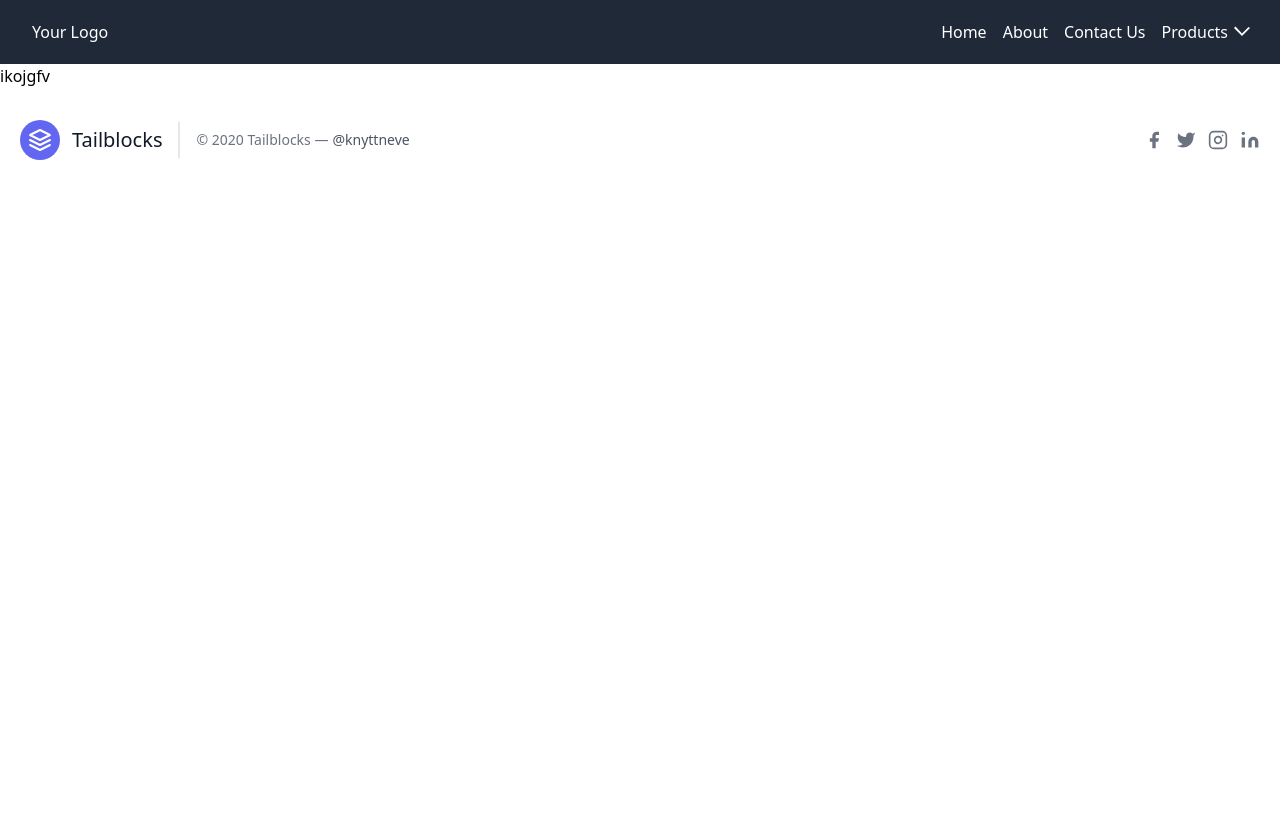
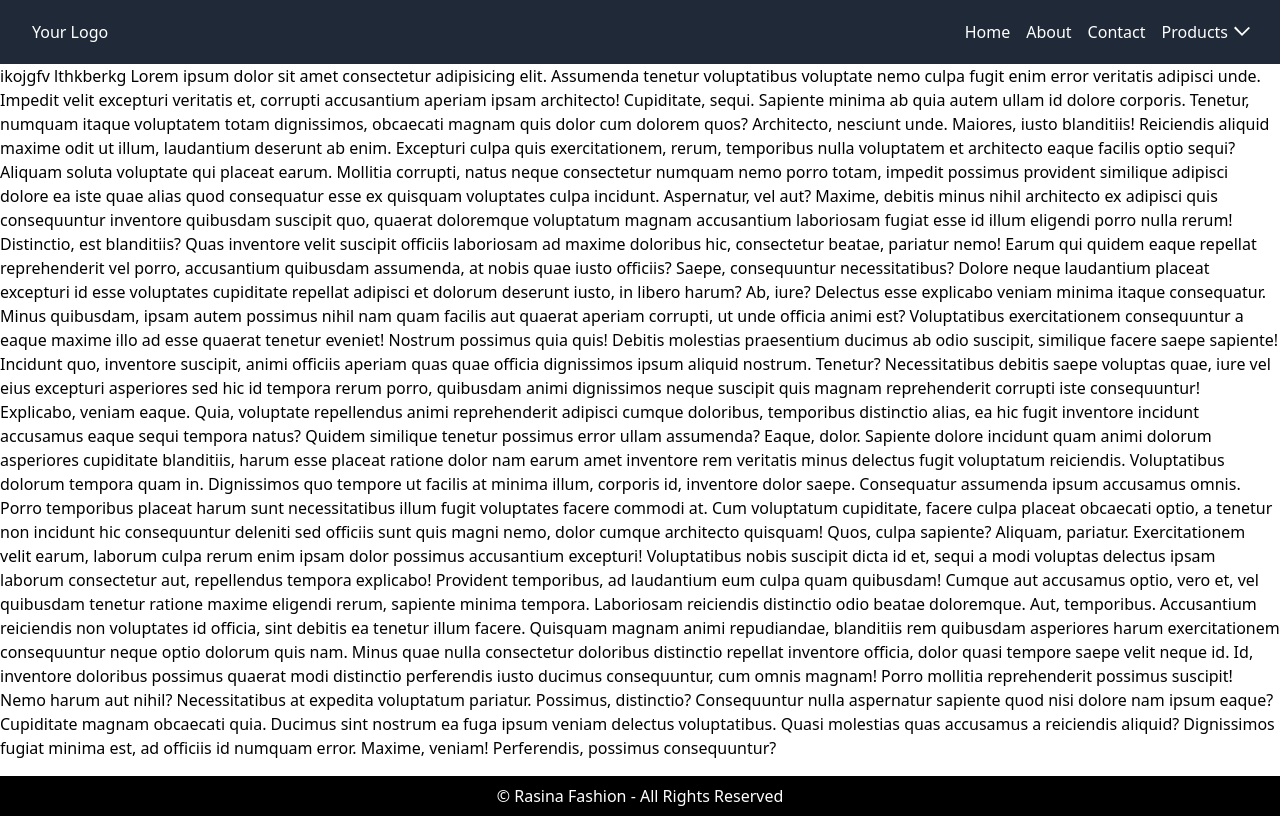
Before and after one commit to Shadow-Blaxe-123/Rasina-Fashion, a Next.js app: page / in a window 1280 px wide. Built offline with nearby package versions, Linux system fonts and the light colour scheme.

Commit message:
Done with <Footer>. Will start working on Navbar design bug.

```diff
--- a/pages/components/Footer.js
+++ b/pages/components/Footer.js
@@ -2,93 +2,18 @@ import React from "react";
 
 function Footer() {
   return (
-    <footer class="text-gray-600 body-font">
-      <div class="container px-5 py-8 mx-auto flex items-center sm:flex-row flex-col">
-        <a class="flex title-font font-medium items-center md:justify-start justify-center text-gray-900">
-          <svg
-            xmlns="http://www.w3.org/2000/svg"
-            fill="none"
-            stroke="currentColor"
-            stroke-linecap="round"
-            stroke-linejoin="round"
-            stroke-width="2"
-            class="w-10 h-10 text-white p-2 bg-indigo-500 rounded-full"
-            viewBox="0 0 24 24"
-          >
-            <path d="M12 2L2 7l10 5 10-5-10-5zM2 17l10 5 10-5M2 12l10 5 10-5"></path>
-          </svg>
-          <span class="ml-3 text-xl">Tailblocks</span>
-        </a>
-        <p class="text-sm text-gray-500 sm:ml-4 sm:pl-4 sm:border-l-2 sm:border-gray-200 sm:py-2 sm:mt-0 mt-4">
-          © 2020 Tailblocks —
-          <a
-            href="https://twitter.com/knyttneve"
-            class="text-gray-600 ml-1"
-            rel="noopener noreferrer"
-            target="_blank"
-          >
-            @knyttneve
-          </a>
-        </p>
-        <span class="inline-flex sm:ml-auto sm:mt-0 mt-4 justify-center sm:justify-start">
-          <a class="text-gray-500">
-            <svg
-              fill="currentColor"
-              stroke-linecap="round"
-              stroke-linejoin="round"
-              stroke-width="2"
-              class="w-5 h-5"
-              viewBox="0 0 24 24"
-            >
-              <path d="M18 2h-3a5 5 0 00-5 5v3H7v4h3v8h4v-8h3l1-4h-4V7a1 1 0 011-1h3z"></path>
-            </svg>
-          </a>
-          <a class="ml-3 text-gray-500">
-            <svg
-              fill="currentColor"
-              stroke-linecap="round"
-              stroke-linejoin="round"
-              stroke-width="2"
-              class="w-5 h-5"
-              viewBox="0 0 24 24"
-            >
-              <path d="M23 3a10.9 10.9 0 01-3.14 1.53 4.48 4.48 0 00-7.86 3v1A10.66 10.66 0 013 4s-4 9 5 13a11.64 11.64 0 01-7 2c9 5 20 0 20-11.5a4.5 4.5 0 00-.08-.83A7.72 7.72 0 0023 3z"></path>
-            </svg>
-          </a>
-          <a class="ml-3 text-gray-500">
-            <svg
-              fill="none"
-              stroke="currentColor"
-              stroke-linecap="round"
-              stroke-linejoin="round"
-              stroke-width="2"
-              class="w-5 h-5"
-              viewBox="0 0 24 24"
-            >
-              <rect width="20" height="20" x="2" y="2" rx="5" ry="5"></rect>
-              <path d="M16 11.37A4 4 0 1112.63 8 4 4 0 0116 11.37zm1.5-4.87h.01"></path>
-            </svg>
-          </a>
-          <a class="ml-3 text-gray-500">
-            <svg
-              fill="currentColor"
-              stroke="currentColor"
-              stroke-linecap="round"
-              stroke-linejoin="round"
-              stroke-width="0"
-              class="w-5 h-5"
-              viewBox="0 0 24 24"
-            >
-              <path
-                stroke="none"
-                d="M16 8a6 6 0 016 6v7h-4v-7a2 2 0 00-2-2 2 2 0 00-2 2v7h-4v-7a6 6 0 016-6zM2 9h4v12H2z"
-              ></path>
-              <circle cx="4" cy="4" r="2" stroke="none"></circle>
-            </svg>
-          </a>
-        </span>
-      </div>
-    </footer>
+    <>
+      {/* <footer class="text-gray-400 body-font mt-4 bottom-0 bg-black ">
+        <div class="container px-3 py-2 mx-auto flex justify-center items-center sm:flex-row flex-col">
+          <p class="text-sm text-gray-500 sm:ml-4 sm:pl-4 sm:py-2 sm:mt-0 py-2 text-center">
+            © Rasina Fashion - All Rights Reserved
+          </p>
+        </div>
+      </footer> */}
+      <footer className="bg-black text-white text-center p-2 bottom-0 mt-4">
+        <p>© Rasina Fashion - All Rights Reserved</p>
+      </footer>
+    </>
   );
 }
 
--- a/pages/components/Navbar.js
+++ b/pages/components/Navbar.js
@@ -12,7 +12,7 @@ const Navbar = () => {
   };
 
   return (
-    <nav className="bg-gray-800 text-white">
+    <nav className="bg-gray-800 text-white top-0 fixed w-full mb-8 -z-10">
       <div className="max-w-7xl mx-auto px-4 sm:px-6 lg:px-8">
         <div className="flex items-center justify-between h-16">
           <div className="flex items-center">
@@ -60,7 +60,7 @@ const Navbar = () => {
             <div className="ml-10 flex items-baseline space-x-4">
               <Link href="/">Home</Link>
               <Link href="/about">About</Link>
-              <Link href="/contact">Contact Us</Link>
+              <Link href="/contact">Contact</Link>
               {/* Products dropdown */}
               <div className="relative inline-block text-left">
                 <button
--- a/pages/index.js
+++ b/pages/index.js
@@ -1,15 +1,82 @@
-import Head from "next/head"
+import Head from "next/head";
 
 export default function Home() {
   return (
     <>
-    <Head>
-      <title>Rasina Fashion</title>
-      <link rel="shortcut icon" href="/favicon.ico" type="image/x-icon" />
-    </Head>
+      <Head>
+        <title>Rasina Fashion</title>
+        <link rel="shortcut icon" href="/favicon.ico" type="image/x-icon" />
+      </Head>
 
-    <p>ikojgfv</p>
+      <p className="mt-16">
+        ikojgfv lthkberkg Lorem ipsum dolor sit amet consectetur adipisicing
+        elit. Assumenda tenetur voluptatibus voluptate nemo culpa fugit enim
+        error veritatis adipisci unde. Impedit velit excepturi veritatis et,
+        corrupti accusantium aperiam ipsam architecto! Cupiditate, sequi.
+        Sapiente minima ab quia autem ullam id dolore corporis. Tenetur, numquam
+        itaque voluptatem totam dignissimos, obcaecati magnam quis dolor cum
+        dolorem quos? Architecto, nesciunt unde. Maiores, iusto blanditiis!
+        Reiciendis aliquid maxime odit ut illum, laudantium deserunt ab enim.
+        Excepturi culpa quis exercitationem, rerum, temporibus nulla voluptatem
+        et architecto eaque facilis optio sequi? Aliquam soluta voluptate qui
+        placeat earum. Mollitia corrupti, natus neque consectetur numquam nemo
+        porro totam, impedit possimus provident similique adipisci dolore ea
+        iste quae alias quod consequatur esse ex quisquam voluptates culpa
+        incidunt. Aspernatur, vel aut? Maxime, debitis minus nihil architecto ex
+        adipisci quis consequuntur inventore quibusdam suscipit quo, quaerat
+        doloremque voluptatum magnam accusantium laboriosam fugiat esse id illum
+        eligendi porro nulla rerum! Distinctio, est blanditiis? Quas inventore
+        velit suscipit officiis laboriosam ad maxime doloribus hic, consectetur
+        beatae, pariatur nemo! Earum qui quidem eaque repellat reprehenderit vel
+        porro, accusantium quibusdam assumenda, at nobis quae iusto officiis?
+        Saepe, consequuntur necessitatibus? Dolore neque laudantium placeat
+        excepturi id esse voluptates cupiditate repellat adipisci et dolorum
+        deserunt iusto, in libero harum? Ab, iure? Delectus esse explicabo
+        veniam minima itaque consequatur. Minus quibusdam, ipsam autem possimus
+        nihil nam quam facilis aut quaerat aperiam corrupti, ut unde officia
+        animi est? Voluptatibus exercitationem consequuntur a eaque maxime illo
+        ad esse quaerat tenetur eveniet! Nostrum possimus quia quis! Debitis
+        molestias praesentium ducimus ab odio suscipit, similique facere saepe
+        sapiente! Incidunt quo, inventore suscipit, animi officiis aperiam quas
+        quae officia dignissimos ipsum aliquid nostrum. Tenetur? Necessitatibus
+        debitis saepe voluptas quae, iure vel eius excepturi asperiores sed hic
+        id tempora rerum porro, quibusdam animi dignissimos neque suscipit quis
+        magnam reprehenderit corrupti iste consequuntur! Explicabo, veniam
+        eaque. Quia, voluptate repellendus animi reprehenderit adipisci cumque
+        doloribus, temporibus distinctio alias, ea hic fugit inventore incidunt
+        accusamus eaque sequi tempora natus? Quidem similique tenetur possimus
+        error ullam assumenda? Eaque, dolor. Sapiente dolore incidunt quam animi
+        dolorum asperiores cupiditate blanditiis, harum esse placeat ratione
+        dolor nam earum amet inventore rem veritatis minus delectus fugit
+        voluptatum reiciendis. Voluptatibus dolorum tempora quam in. Dignissimos
+        quo tempore ut facilis at minima illum, corporis id, inventore dolor
+        saepe. Consequatur assumenda ipsum accusamus omnis. Porro temporibus
+        placeat harum sunt necessitatibus illum fugit voluptates facere commodi
+        at. Cum voluptatum cupiditate, facere culpa placeat obcaecati optio, a
+        tenetur non incidunt hic consequuntur deleniti sed officiis sunt quis
+        magni nemo, dolor cumque architecto quisquam! Quos, culpa sapiente?
+        Aliquam, pariatur. Exercitationem velit earum, laborum culpa rerum enim
+        ipsam dolor possimus accusantium excepturi! Voluptatibus nobis suscipit
+        dicta id et, sequi a modi voluptas delectus ipsam laborum consectetur
+        aut, repellendus tempora explicabo! Provident temporibus, ad laudantium
+        eum culpa quam quibusdam! Cumque aut accusamus optio, vero et, vel
+        quibusdam tenetur ratione maxime eligendi rerum, sapiente minima
+        tempora. Laboriosam reiciendis distinctio odio beatae doloremque. Aut,
+        temporibus. Accusantium reiciendis non voluptates id officia, sint
+        debitis ea tenetur illum facere. Quisquam magnam animi repudiandae,
+        blanditiis rem quibusdam asperiores harum exercitationem consequuntur
+        neque optio dolorum quis nam. Minus quae nulla consectetur doloribus
+        distinctio repellat inventore officia, dolor quasi tempore saepe velit
+        neque id. Id, inventore doloribus possimus quaerat modi distinctio
+        perferendis iusto ducimus consequuntur, cum omnis magnam! Porro mollitia
+        reprehenderit possimus suscipit! Nemo harum aut nihil? Necessitatibus at
+        expedita voluptatum pariatur. Possimus, distinctio? Consequuntur nulla
+        aspernatur sapiente quod nisi dolore nam ipsum eaque? Cupiditate magnam
+        obcaecati quia. Ducimus sint nostrum ea fuga ipsum veniam delectus
+        voluptatibus. Quasi molestias quas accusamus a reiciendis aliquid?
+        Dignissimos fugiat minima est, ad officiis id numquam error. Maxime,
+        veniam! Perferendis, possimus consequuntur?
+      </p>
     </>
-
-  )
+  );
 }
```
